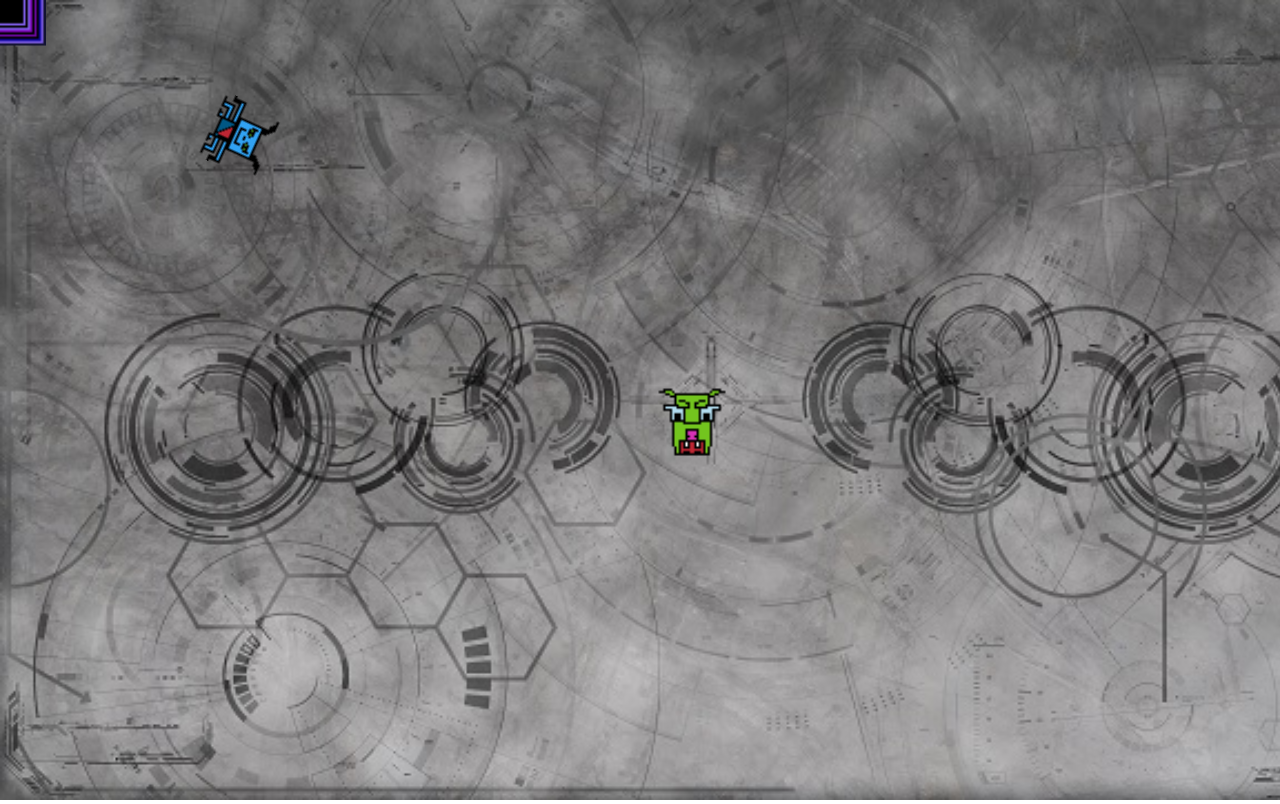
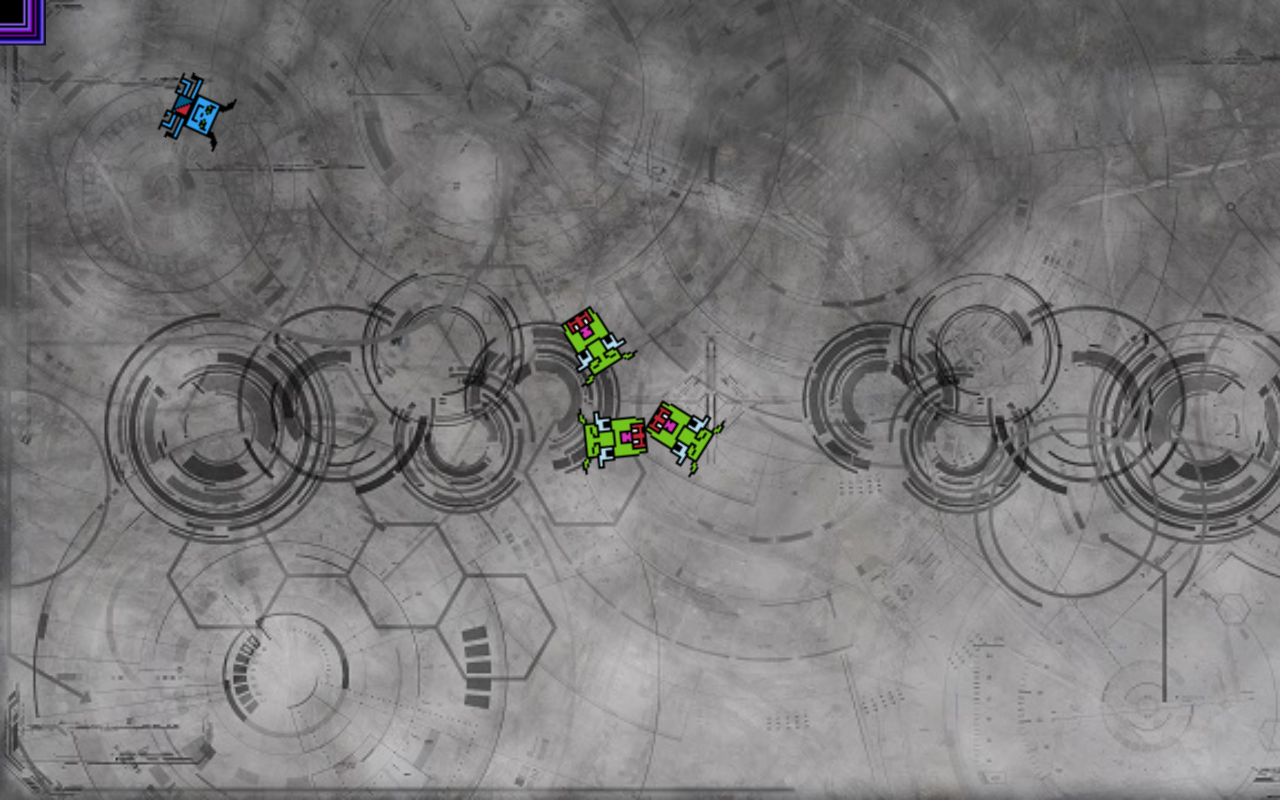
Before and after one commit to rad-corps/WebGames, a website: page bin/index.html in a window 1280 px wide. Drawn offline with Linux system fonts and the light colour scheme; animation ran at ten frames a second.

Commit message:
enemies added, restart game

```diff
--- a/bin/index.html
+++ b/bin/index.html
@@ -125,9 +125,19 @@ var vector2 = {
 	var AH_GLOBALS = {
 		SCREEN_W: 640,
 		SCREEN_H: 360,
-		MAX_SPEED: 2,
+		MAX_SPEED: 3.5,
 		ACCELLERATION: 0.15
 	};
+
+	function startGame() {
+
+		gameLoop.init();
+
+	}
+
+	function playAgain() {
+		startGame();
+	}
 
 	function scaleSprite(sprite_){
 		//sprite_.scale.x = window.innerWidth / AH_GLOBALS.SCREEN_W;
@@ -172,11 +182,14 @@ var vector2 = {
 
 		var rand1 = (Math.random() * 3) - 1.5;
 		var rand2 = (Math.random() * 3) - 1.5;
+		this.rotRand = (Math.random() * 0.2) - 0.1;
 		this.velocity = vector2.create(rand1, rand2);
 
 		this.update = function(){
 			this.sprite.position.x += self.velocity._x;
 			this.sprite.position.y += self.velocity._y;
+			Math.Random
+			this.sprite.rotation += self.rotRand;
 		}
 	}
 
@@ -274,31 +287,59 @@ var vector2 = {
 	}
 
 
-
+var fontStyle = {
+	align: 'center',
+    font : '36px Arial bold italic',
+    fill : '#F7EDCA',
+    stroke : '#4a1850',
+    strokeThickness : 5,
+    dropShadow : true,
+    dropShadowColor : '#000000',
+    dropShadowAngle : Math.PI / 6,
+    dropShadowDistance : 6,
+    wordWrap : true,
+    wordWrapWidth : 440
+};
 	//function
 
 	function GameLoop(){
 
 		var self = this;
-		window.gameState = 'playing';
+
 
 		//this.renderer = new PIXI.WebGLRenderer(AH_GLOBALS.SCREEN_W, AH_GLOBALS.SCREEN_H);//autoDetectRenderer(400, 300);
 		this.renderer = new PIXI.WebGLRenderer(window.innerWidth, window.innerHeight);//autoDetectRenderer(400, 300);
 
 		document.body.appendChild(this.renderer.view);
 
-		this.stage = new PIXI.Container();
 
-		this.enemy = new Enemy();
-		this.player = new Player();
-		this.gameBG = new GameBackground();
-		this.promptText = new PIXI.Text('Game Over');
+		this.init = function(){
+			window.gameState = 'playing';
 
+			self.stage = new PIXI.Container();
+			self.enemyList = [];
+			for (var i = 0; i < 3; ++i) {
+				self.enemyList.push(new Enemy());
+			}
 
-		this.stage.addChild(this.gameBG.sprite);
-		this.stage.addChild(this.player.sprite);
-		this.stage.addChild(window.blackHole.sprite);
-		this.stage.addChild(this.enemy.sprite);
+			self.player = new Player();
+			self.gameBG = new GameBackground();
+			self.promptText = new PIXI.Text('Game Over - Tap To Start Again', fontStyle);
+			self.promptText.interactive = true;
+			self.promptText.on('mousedown', playAgain);
+			self.promptText.on('touchstart', playAgain);
+			self.promptText.position.set(window.innerWidth/2, window.innerHeight/2);
+			self.promptText.anchor.x = 0.5;
+			self.promptText.anchor.y = 0.5;
+
+			self.stage.addChild(this.gameBG.sprite);
+			self.stage.addChild(this.player.sprite);
+			self.stage.addChild(window.blackHole.sprite);
+
+			for (i in self.enemyList) {
+				self.stage.addChild(self.enemyList[i].sprite);
+			}
+		}
 
 
 		this.run = function() {
@@ -309,15 +350,16 @@ var vector2 = {
 
 			if ( gameState === 'playing') {
 	    		self.player.update();
-	    		self.enemy.update();
 
-	    		//check collisions
-	    		if ( collisionManager( self.player.sprite, self.enemy.sprite) )
-	    		{
-	    			console.log('collision with enemy');
-	    			gameState = 'gameOver';
-	    		}
-	    						//check collision with black hole
+				for (i in self.enemyList){
+					self.enemyList[i].update();
+
+					if ( collisionManager( self.player.sprite, self.enemyList[i].sprite) ) {
+		    			console.log('collision with enemy');
+		    			gameState = 'gameOver';
+		    		}
+				}
+				//check collision with black hole
 				if ( collisionManager( self.player.sprite, blackHole.sprite) ){
 					console.log('collision with black hole');
 					gameState = 'gameOver';
@@ -337,6 +379,7 @@ var vector2 = {
 
 
 	var gameLoop = new GameLoop();
+	gameLoop.init();
 	gameLoop.run();
 
 	</script>
```
